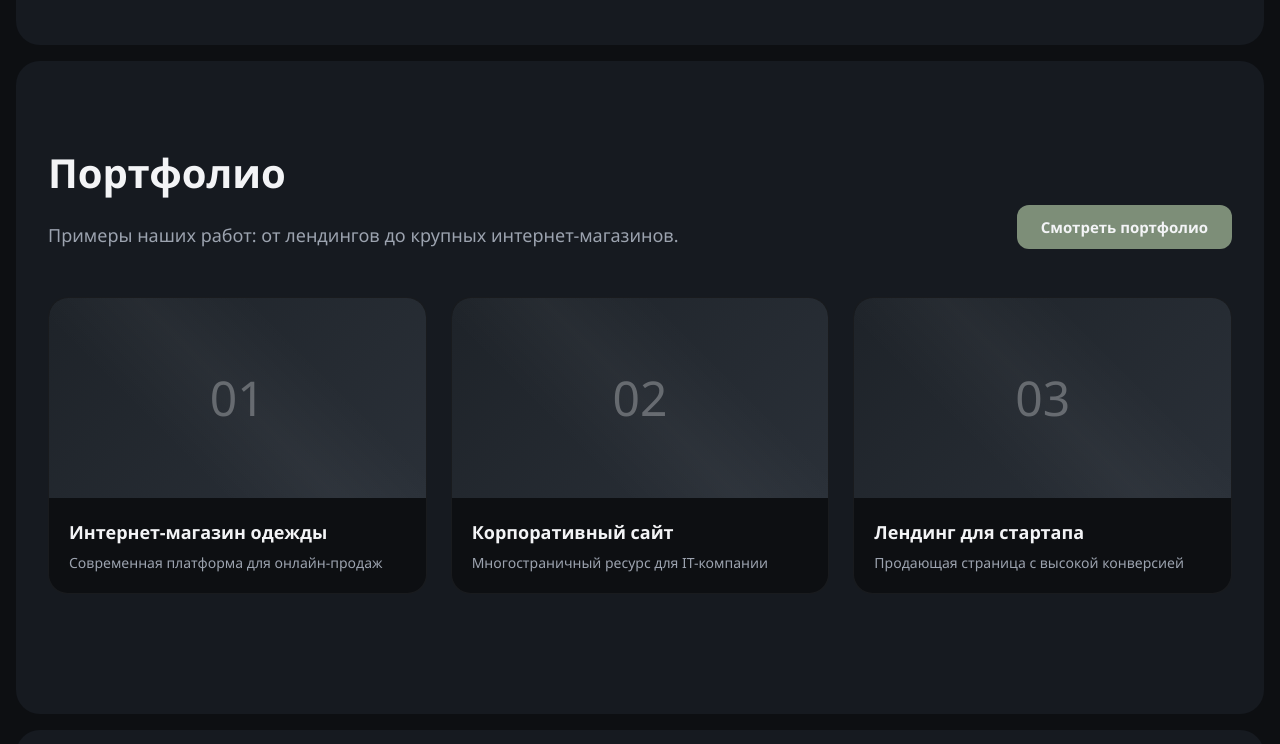
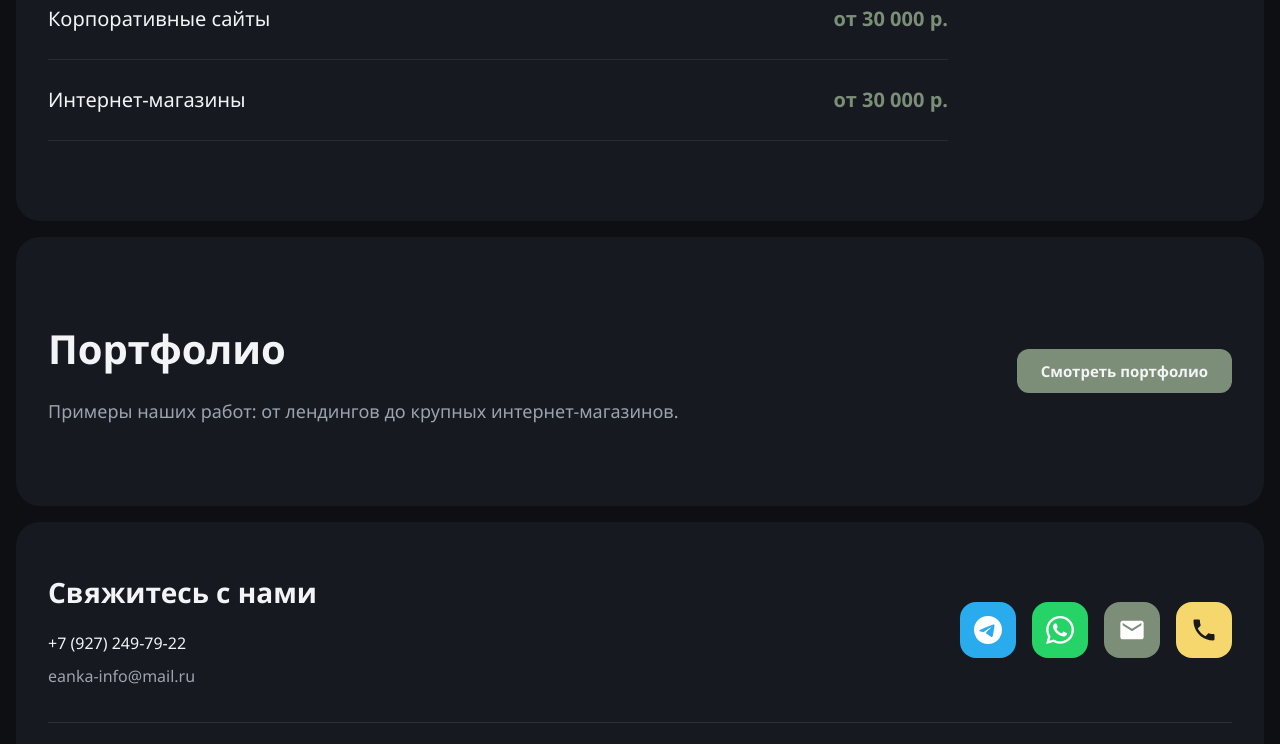
Before and after one commit to nik18bit/testovo, a plain HTML site: page index.html in a window 1280 px wide. Shown: the part 1396-2140 px from the top of the page. Drawn offline with Linux system fonts and the light colour scheme.

Commit message:
Update index.html

```diff
--- a/index.html
+++ b/index.html
@@ -63,6 +63,7 @@
             --tg-color: #2AABEE;
             --wa-color: #25D366;
             --mail-color: #7D8E78;
+            --phone-color: #F5D76E;
         }
 
         body {
@@ -189,17 +190,6 @@
             transform: translateY(-1px);
         }
 
-        .btn-outline {
-            background-color: transparent;
-            color: var(--text-main);
-            border: 1px solid rgba(243, 244, 246, 0.2);
-        }
-
-        .btn-outline:hover {
-            background-color: var(--logo-bg);
-            border-color: var(--logo-bg);
-        }
-
         .block-hero {
             padding: 160px 32px;
             min-height: 480px;
@@ -246,14 +236,21 @@
             font-size: 64px;
             font-weight: 700;
             line-height: 1.1;
-            margin-bottom: 16px;
+            margin-bottom: 24px;
         }
 
-        .hero-subtitle {
-            font-size: 24px;
+        .hero-services-list {
+            list-style: none;
+            display: flex;
+            flex-direction: column;
+            gap: 10px;
+        }
+
+        .hero-services-list li {
+            font-size: 20px;
+            color: var(--text-sec);
             font-weight: 400;
-            color: var(--text-sec);
-            letter-spacing: 0.5px;
+            letter-spacing: 0.3px;
         }
 
         .block-services {
@@ -273,7 +270,6 @@
             max-width: 700px;
         }
 
-        /* Список услуг */
         .services-list {
             display: flex;
             flex-direction: column;
@@ -312,7 +308,6 @@
             margin-left: 24px;
         }
 
-        /* Блок портфолио */
         .block-portfolio {
             padding: 80px 32px;
         }
@@ -320,72 +315,13 @@
         .portfolio-header {
             display: flex;
             justify-content: space-between;
-            align-items: flex-end;
+            align-items: center;
             flex-wrap: wrap;
             gap: 24px;
-            margin-bottom: 48px;
         }
 
-        .portfolio-preview-grid {
-            display: grid;
-            grid-template-columns: repeat(auto-fit, minmax(280px, 1fr));
-            gap: 24px;
-            margin-bottom: 40px;
-        }
-
-        .portfolio-preview-card {
-            background-color: var(--bg-page);
-            border-radius: 20px;
-            overflow: hidden;
-            border: 1px solid rgba(255, 255, 255, 0.05);
-            transition: transform 0.3s ease, box-shadow 0.3s ease;
-        }
-
-        .portfolio-preview-card:hover {
-            transform: translateY(-4px);
-            box-shadow: 0 8px 24px rgba(0, 0, 0, 0.3);
-        }
-
-        .portfolio-preview-thumb {
-            width: 100%;
-            height: 200px;
-            background: linear-gradient(135deg, #1e2329 0%, #2a3038 100%);
-            display: flex;
-            align-items: center;
-            justify-content: center;
-            position: relative;
-            overflow: hidden;
-        }
-
-        .portfolio-preview-thumb::before {
-            content: '';
-            position: absolute;
-            top: 0;
-            left: 0;
-            right: 0;
-            bottom: 0;
-            background: linear-gradient(45deg, transparent 30%, rgba(255, 255, 255, 0.03) 50%, transparent 70%);
-        }
-
-        .portfolio-preview-thumb span {
-            font-size: 48px;
-            opacity: 0.3;
-        }
-
-        .portfolio-preview-info {
-            padding: 20px;
-        }
-
-        .portfolio-preview-info h3 {
-            font-size: 18px;
-            margin-bottom: 6px;
-            color: var(--text-main);
-        }
-
-        .portfolio-preview-info p {
-            color: var(--text-sec);
-            font-size: 14px;
-            line-height: 1.4;
+        .portfolio-header-text {
+            max-width: 700px;
         }
 
         .block-contacts {
@@ -472,6 +408,14 @@
             background-color: var(--mail-color);
         }
 
+        .contact-icon.phone {
+            background-color: var(--phone-color);
+        }
+
+        .contact-icon.phone svg {
+            fill: #1a1a1a;
+        }
+
         .footer-info {
             border-top: 1px solid rgba(255, 255, 255, 0.1);
             padding-top: 24px;
@@ -509,7 +453,6 @@
             color: var(--text-main);
         }
 
-        /* Модальные окна */
         .modal-overlay {
             position: fixed;
             top: 0;
@@ -701,8 +644,8 @@
             .hero-title {
                 font-size: 40px;
             }
-            .hero-subtitle {
-                font-size: 18px;
+            .hero-services-list li {
+                font-size: 17px;
             }
             .block-hero {
                 padding: 90px 24px;
@@ -794,7 +737,14 @@
             <div class="hero-overlay"></div>
             <div class="hero-content">
                 <h1 class="hero-title">Создаём сайты</h1>
-                <div class="hero-subtitle">интернет-магазины</div>
+                <ul class="hero-services-list">
+                    <li>Техническая поддержка и доработка</li>
+                    <li>Корпоративные сайты</li>
+                    <li>Интернет-магазины</li>
+                    <li>Редизайн сайтов</li>
+                    <li>Сайты-визитки</li>
+                    <li>Лендинги</li>
+                </ul>
             </div>
         </section>
 
@@ -833,36 +783,13 @@
 
         <section class="block block-portfolio" id="portfolio">
             <div class="portfolio-header">
-                <div>
+                <div class="portfolio-header-text">
                     <h2 class="section-title">Портфолио</h2>
                     <p class="section-subtitle" style="margin-bottom: 0;">
                         Примеры наших работ: от лендингов до крупных интернет-магазинов.
                     </p>
                 </div>
                 <button class="btn" id="open-portfolio">Смотреть портфолио</button>
-            </div>
-            <div class="portfolio-preview-grid">
-                <div class="portfolio-preview-card">
-                    <div class="portfolio-preview-thumb"><span>01</span></div>
-                    <div class="portfolio-preview-info">
-                        <h3>Интернет-магазин одежды</h3>
-                        <p>Современная платформа для онлайн-продаж</p>
-                    </div>
-                </div>
-                <div class="portfolio-preview-card">
-                    <div class="portfolio-preview-thumb"><span>02</span></div>
-                    <div class="portfolio-preview-info">
-                        <h3>Корпоративный сайт</h3>
-                        <p>Многостраничный ресурс для IT-компании</p>
-                    </div>
-                </div>
-                <div class="portfolio-preview-card">
-                    <div class="portfolio-preview-thumb"><span>03</span></div>
-                    <div class="portfolio-preview-info">
-                        <h3>Лендинг для стартапа</h3>
-                        <p>Продающая страница с высокой конверсией</p>
-                    </div>
-                </div>
             </div>
         </section>
 
@@ -885,6 +812,9 @@
                     <a href="mailto:eanka-info@mail.ru" class="contact-icon mail" aria-label="Почта">
                         <svg viewBox="0 0 24 24"><path d="M20 4H4c-1.1 0-1.99.9-1.99 2L2 18c0 1.1.9 2 2 2h16c1.1 0 2-.9 2-2V6c0-1.1-.9-2-2-2zm0 4l-8 5-8-5V6l8 5 8-5v2z"/></svg>
                     </a>
+                    <a href="tel:+79272497922" class="contact-icon phone" aria-label="Позвонить">
+                        <svg viewBox="0 0 24 24"><path d="M6.62 10.79c1.44 2.83 3.76 5.14 6.59 6.59l2.2-2.2c.27-.27.67-.36 1.02-.24 1.12.37 2.33.57 3.57.57.55 0 1 .45 1 1V20c0 .55-.45 1-1 1-9.39 0-17-7.61-17-17 0-.55.45-1 1-1h3.5c.55 0 1 .45 1 1 0 1.25.2 2.45.57 3.57.11.35.03.74-.25 1.02l-2.2 2.2z"/></svg>
+                    </a>
                 </div>
             </div>
             <div class="footer-info">
@@ -900,7 +830,7 @@
 
     </main>
 
-    <!-- Модальное окно портфолио (полное) -->
+    <!-- Модальное окно портфолио -->
     <div class="modal-overlay" id="portfolio-modal">
         <div class="modal-content">
             <div class="modal-header">
```
